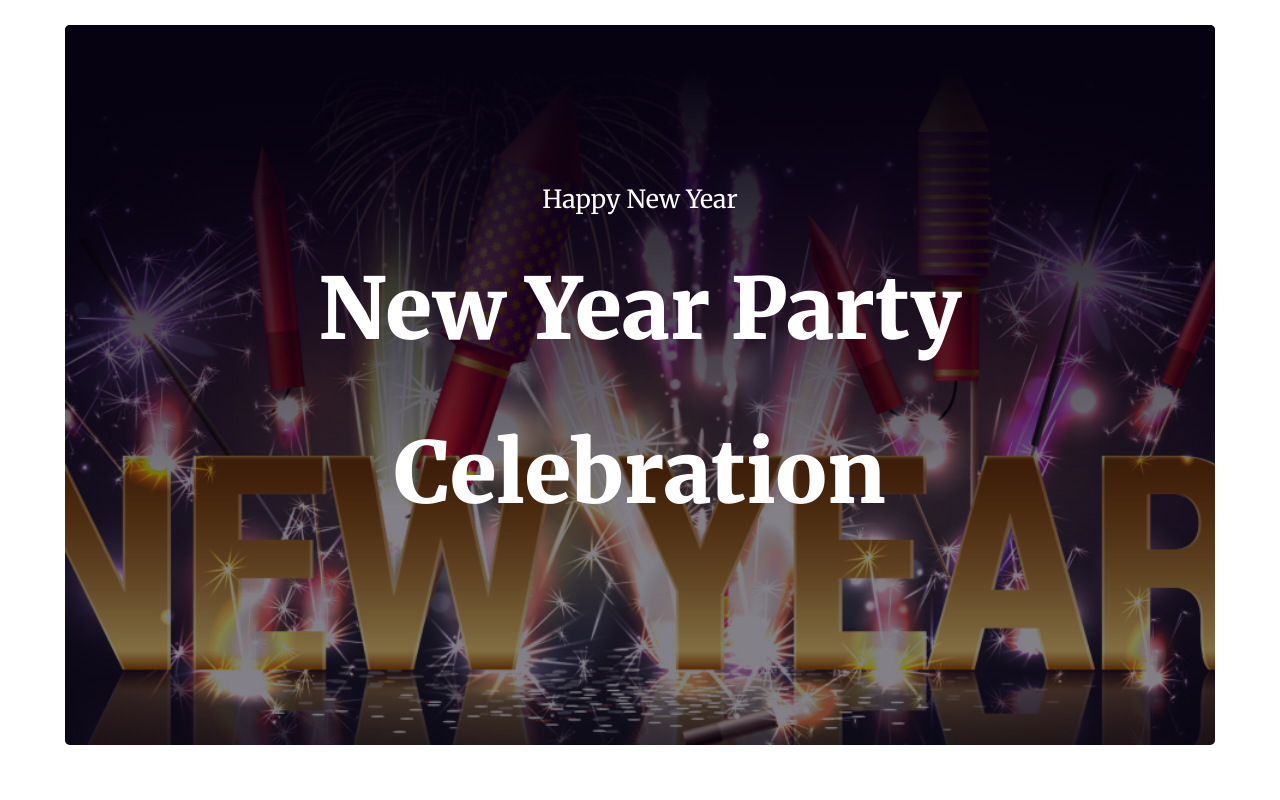
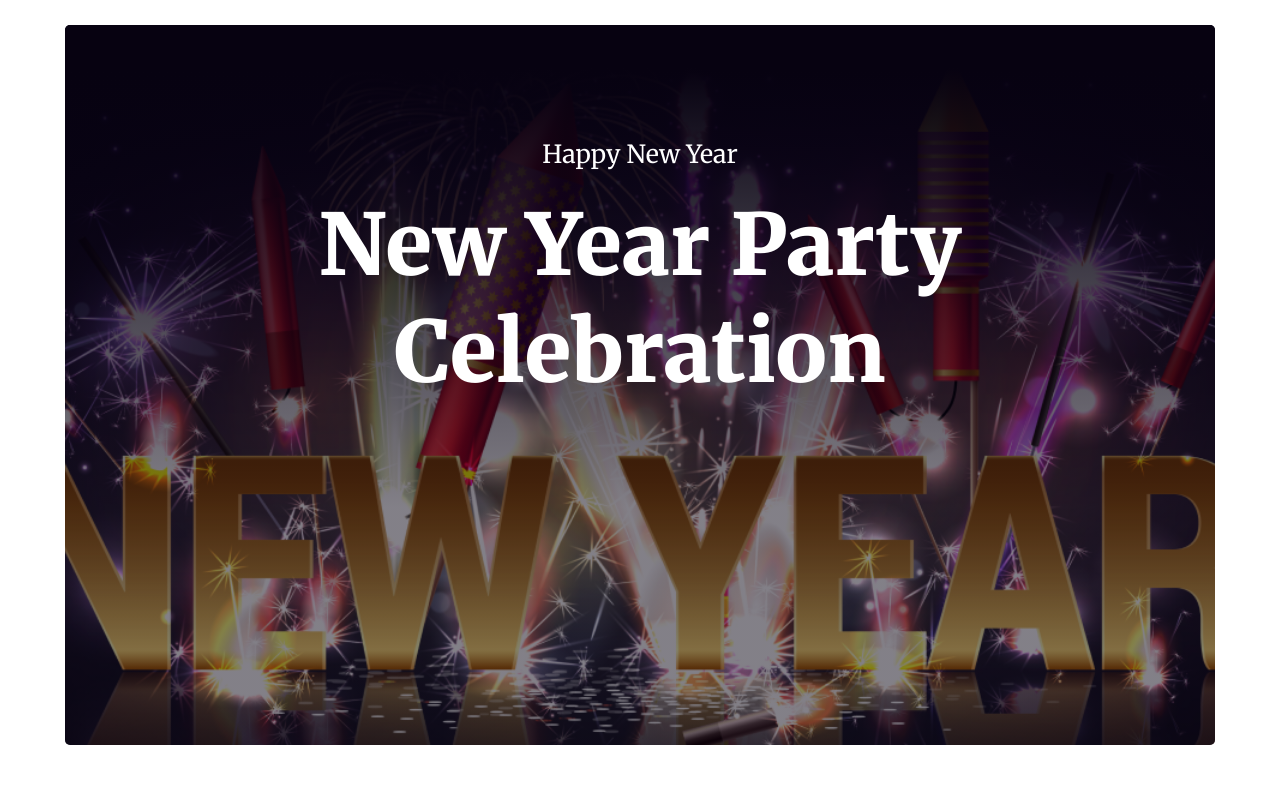
Before and after one commit to taniasumona15/new_year_celeb, a plain HTML site: page index.html in a window 1280 px wide. Shown: the top 800 px of the page. Drawn offline with Linux system fonts and the light colour scheme.

Commit message:
update done

```diff
--- a/styles/style.css
+++ b/styles/style.css
@@ -50,8 +50,11 @@ body {
 
 .header_content {
   position: absolute;
+  width: 70%;
+  margin: auto;
   text-align: center;
-  margin: 100px 0;
+  padding: 55px 0;
+
 }
 
 #header_title {
@@ -63,10 +66,11 @@ body {
 }
 
 #header_sub_title {
-  margin-top: 40px;
+  margin-top: 50px;
   color: #fff;
   font-size: 85px;
   font-weight: 900;
+  line-height: 50px;
 
 }
 
```
